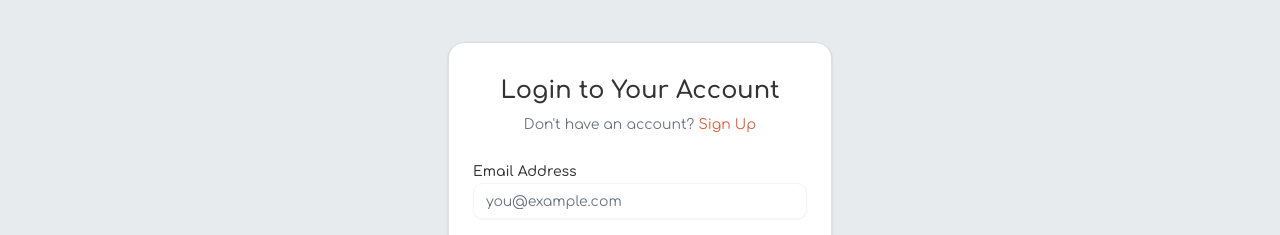
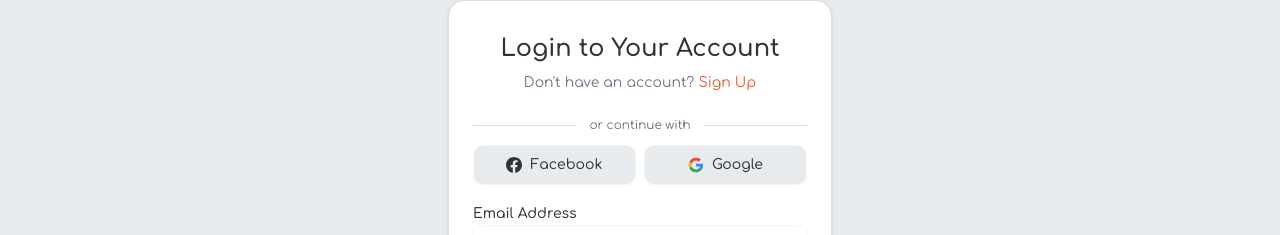
Before and after one commit to smile7/all4ruseV2, a Next.js app: page /en/auth/login in a window 1280 px wide. Shown: the part 171-406 px from the top of the page. Built offline with nearby package versions, Linux system fonts and the light colour scheme; no server answers.

Commit message:
fb and google social auth

```diff
--- a/src/app/[locale]/auth/login/page.tsx
+++ b/src/app/[locale]/auth/login/page.tsx
@@ -9,6 +9,7 @@ import { useTranslations } from "next-intl";
 import { zodResolver } from "@hookform/resolvers/zod";
 import { z } from "zod";
 
+import { SocialAuthButtons } from "~/components/auth/SocialAuthButtons";
 import { Button } from "~/components/ui/button";
 import {
   Card,
@@ -91,7 +92,9 @@ export default function LoginPage() {
           </CardDescription>
         </CardHeader>
 
-        <CardContent>
+        <CardContent className="space-y-4">
+          <SocialAuthButtons next={next} />
+
           <Form {...form}>
             <form onSubmit={form.handleSubmit(onSubmit)} className="space-y-4">
               <FormField
--- a/src/app/[locale]/auth/signup/page.tsx
+++ b/src/app/[locale]/auth/signup/page.tsx
@@ -29,6 +29,7 @@ import {
 import { Input } from "~/components/ui/input";
 import { PasswordInput } from "~/components/ui/password-input";
 import { getSupabaseBrowserClient } from "~/lib/supabase/client";
+import { SocialAuthButtons } from "~/components/auth/SocialAuthButtons";
 
 function makeSignupSchema(passwordLengthMsg: string, matchMsg: string, termsMsg: string) {
   return z
@@ -133,7 +134,9 @@ export default function SignupPage() {
           </CardDescription>
         </CardHeader>
 
-        <CardContent>
+        <CardContent className="space-y-4">
+          <SocialAuthButtons next={`/${locale}`} />
+
           <Form {...form}>
             <form onSubmit={form.handleSubmit(onSubmit)} className="space-y-4">
               <FormField
--- /dev/null
+++ b/src/components/auth/SocialAuthButtons.tsx
@@ -0,0 +1,125 @@
+"use client";
+
+import { useState } from "react";
+import { useTranslations } from "next-intl";
+
+import { Button } from "~/components/ui/button";
+import { getSupabaseBrowserClient } from "~/lib/supabase/client";
+
+type Provider = "facebook" | "google";
+
+type Props = {
+  next?: string;
+};
+
+function FacebookIcon() {
+  return (
+    <svg
+      aria-hidden="true"
+      viewBox="0 0 24 24"
+      className="size-4 shrink-0"
+      fill="currentColor"
+    >
+      <path d="M24 12.073C24 5.405 18.627 0 12 0S0 5.405 0 12.073C0 18.1 4.388 23.094 10.125 24v-8.437H7.078v-3.49h3.047V9.41c0-3.025 1.792-4.697 4.533-4.697 1.312 0 2.686.236 2.686.236v2.97h-1.514c-1.491 0-1.956.93-1.956 1.886v2.267h3.328l-.532 3.49h-2.796V24C19.612 23.094 24 18.1 24 12.073z" />
+    </svg>
+  );
+}
+
+function GoogleIcon() {
+  return (
+    <svg
+      aria-hidden="true"
+      viewBox="0 0 24 24"
+      className="size-4 shrink-0"
+    >
+      <path
+        d="M22.56 12.25c0-.78-.07-1.53-.2-2.25H12v4.26h5.92c-.26 1.37-1.04 2.53-2.21 3.31v2.77h3.57c2.08-1.92 3.28-4.74 3.28-8.09z"
+        fill="#4285F4"
+      />
+      <path
+        d="M12 23c2.97 0 5.46-.98 7.28-2.66l-3.57-2.77c-.98.66-2.23 1.06-3.71 1.06-2.86 0-5.29-1.93-6.16-4.53H2.18v2.84C3.99 20.53 7.7 23 12 23z"
+        fill="#34A853"
+      />
+      <path
+        d="M5.84 14.09c-.22-.66-.35-1.36-.35-2.09s.13-1.43.35-2.09V7.07H2.18C1.43 8.55 1 10.22 1 12s.43 3.45 1.18 4.93l3.66-2.84z"
+        fill="#FBBC05"
+      />
+      <path
+        d="M12 5.38c1.62 0 3.06.56 4.21 1.64l3.15-3.15C17.45 2.09 14.97 1 12 1 7.7 1 3.99 3.47 2.18 7.07l3.66 2.84c.87-2.6 3.3-4.53 6.16-4.53z"
+        fill="#EA4335"
+      />
+    </svg>
+  );
+}
+
+export function SocialAuthButtons({ next }: Props) {
+  const t = useTranslations("Profile");
+  const [loading, setLoading] = useState<Provider | null>(null);
+  const [error, setError] = useState<string | null>(null);
+
+  async function signInWith(provider: Provider) {
+    setError(null);
+    setLoading(provider);
+    const supabase = getSupabaseBrowserClient();
+    const redirectTo = `${window.location.origin}/auth/callback${next ? `?next=${encodeURIComponent(next)}` : ""}`;
+
+    const { error: oauthError } = await supabase.auth.signInWithOAuth({
+      provider,
+      options: { redirectTo },
+    });
+
+    if (oauthError) {
+      setError(t("errorOccurred"));
+      setLoading(null);
+    }
+    // On success the browser navigates away — no need to reset state
+  }
+
+  return (
+    <div className="space-y-3">
+      <div className="relative flex items-center gap-3">
+        <div className="bg-border h-px flex-1" />
+        <span className="text-muted-foreground text-xs">{t("orContinueWith")}</span>
+        <div className="bg-border h-px flex-1" />
+      </div>
+
+      <div className="grid grid-cols-2 gap-2">
+        <Button
+          type="button"
+          variant="outline"
+          className="w-full gap-2"
+          disabled={loading !== null}
+          onClick={() => signInWith("facebook")}
+          aria-label={t("continueWithFacebook")}
+        >
+          <FacebookIcon />
+          <span>Facebook</span>
+          {loading === "facebook" && (
+            <span className="border-primary ml-1 size-3 animate-spin rounded-full border-2 border-t-transparent" />
+          )}
+        </Button>
+
+        <Button
+          type="button"
+          variant="outline"
+          className="w-full gap-2"
+          disabled={loading !== null}
+          onClick={() => signInWith("google")}
+          aria-label={t("continueWithGoogle")}
+        >
+          <GoogleIcon />
+          <span>Google</span>
+          {loading === "google" && (
+            <span className="border-primary ml-1 size-3 animate-spin rounded-full border-2 border-t-transparent" />
+          )}
+        </Button>
+      </div>
+
+      {error && (
+        <p role="alert" className="text-destructive text-sm text-center">
+          {error}
+        </p>
+      )}
+    </div>
+  );
+}
--- a/src/i18n/messages/bg.json
+++ b/src/i18n/messages/bg.json
@@ -323,6 +323,9 @@
     "acceptTermsPrefix": "Запознат съм и приемам ",
     "acceptTermsLink": "Общите условия",
     "acceptTermsRequired": "Трябва да приемете Общите условия, за да се регистрирате.",
+    "orContinueWith": "или продължи с",
+    "continueWithFacebook": "Продължи с Facebook",
+    "continueWithGoogle": "Продължи с Google",
     "bio": "Кратко описание",
     "phone": "Телефон",
     "place": "Място",
--- a/src/i18n/messages/en.json
+++ b/src/i18n/messages/en.json
@@ -322,6 +322,9 @@
     "acceptTermsPrefix": "I have read and accept the ",
     "acceptTermsLink": "Terms of Use",
     "acceptTermsRequired": "You must accept the Terms of Use to register.",
+    "orContinueWith": "or continue with",
+    "continueWithFacebook": "Continue with Facebook",
+    "continueWithGoogle": "Continue with Google",
     "bio": "Short bio",
     "phone": "Phone",
     "place": "Location",
--- a/src/i18n/messages/ro.json
+++ b/src/i18n/messages/ro.json
@@ -322,6 +322,9 @@
     "acceptTermsPrefix": "Am citit și accept ",
     "acceptTermsLink": "Termenii de utilizare",
     "acceptTermsRequired": "Trebuie să accepți Termenii de utilizare pentru a te înregistra.",
+    "orContinueWith": "sau continuă cu",
+    "continueWithFacebook": "Continuă cu Facebook",
+    "continueWithGoogle": "Continuă cu Google",
     "bio": "Scurtă descriere",
     "phone": "Telefon",
     "place": "Locație",
--- a/src/i18n/messages/ua.json
+++ b/src/i18n/messages/ua.json
@@ -322,6 +322,9 @@
     "acceptTermsPrefix": "Я ознайомився й приймаю ",
     "acceptTermsLink": "Умови користування",
     "acceptTermsRequired": "Щоб зареєструватися, потрібно прийняти Умови користування.",
+    "orContinueWith": "або продовжити з",
+    "continueWithFacebook": "Продовжити з Facebook",
+    "continueWithGoogle": "Продовжити з Google",
     "bio": "Коротке описання",
     "phone": "Телефон",
     "place": "Місцезнаходження",
```
